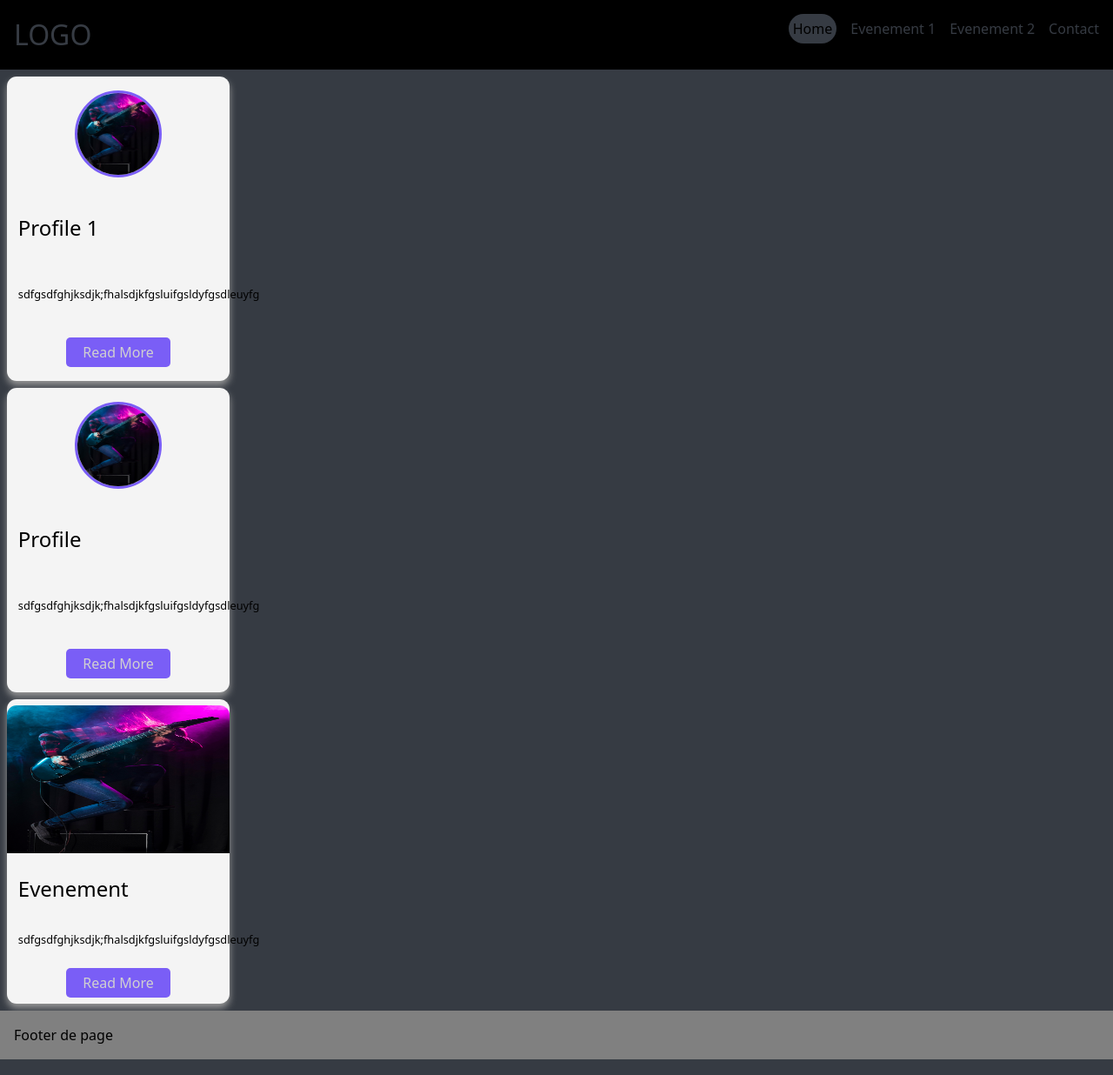
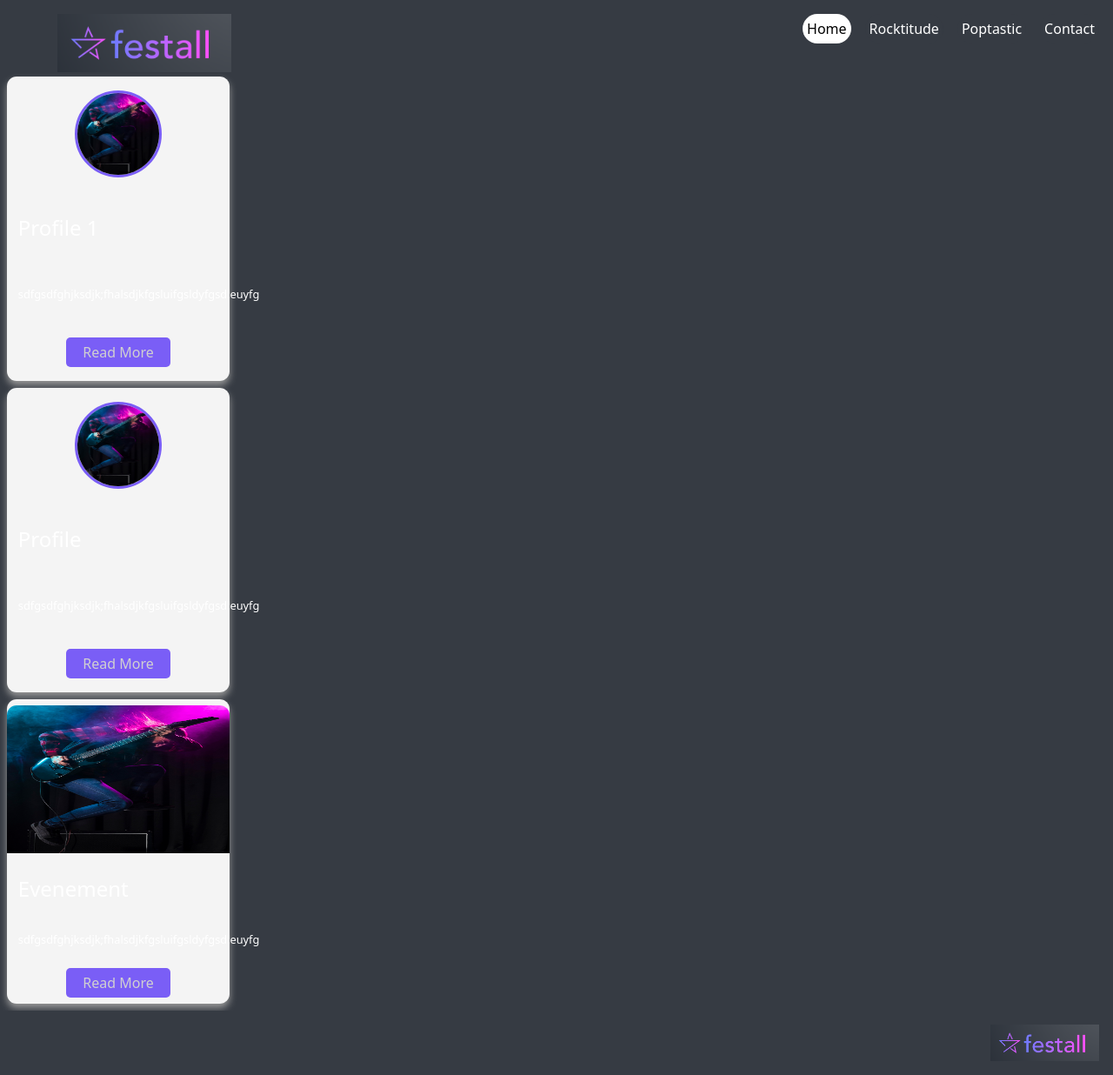
Before and after one commit to HaZy009/projetEvent, a Next.js app: page / in a window 1280 px wide. Shown: the whole page at 87% size. Built offline with nearby package versions, Linux system fonts and the light colour scheme.

Commit message:
Page event 1, 2 et header footer terminer

```diff
--- a/src/app/globals.css
+++ b/src/app/globals.css
@@ -3,9 +3,12 @@
 
 :root {
 	--bgColor: #363b43;
-	--textColor: black;
+	--textColor: white;
+  --textBgColor: #444951;
 	--autre: rgb(209, 208, 208);
 	--button: #7a5ef6;
+  --bandTextColor: #d730fb;
+  --buttonColor: #9270fc;
 }
 
 body {
--- a/src/components/footer/Footer.jsx
+++ b/src/components/footer/Footer.jsx
@@ -1,10 +1,11 @@
 import React from 'react'
+import Styles from "./footer.module.css";
 
 const Footer = () => {
   return (
-    <div
-    style={{padding:'1rem', backgroundColor:'GrayText'}}
-    >Footer de page</div>
+    <div className={Styles.footer}>
+      <img className={Styles.image} src="/festall-logo.PNG" alt="Festall Logo"/>
+    </div>
   )
 }
 
--- /dev/null
+++ b/src/components/footer/footer.module.css
@@ -0,0 +1,12 @@
+.footer {
+    display: flex; /* Establish flex container */
+    justify-content: space-between; /* Align children with space between */
+    align-items: center; /* Align children vertically in the center */
+    padding: 1rem;
+    background-color: var(--bgColor); /* Make sure --bgColor is defined somewhere in your CSS */
+  }
+
+  .image {
+    width: 125px; /* Set the width of your image */
+    margin-left: auto; /* Push the image to the right */
+  }
--- a/src/components/navbar/Navbar.jsx
+++ b/src/components/navbar/Navbar.jsx
@@ -6,8 +6,10 @@ const Navbar =() => {
 
     return(
         <div className={Styles.container}>
-         <div className={Styles.logo}>LOGO</div>
-        <Links />
+            <div className={Styles.logo}>
+                <img className={Styles.image} src="/festall-logo.PNG" alt="Festall Logo"/>
+            </div>
+            <Links />
         </div>
     )
 }
--- a/src/components/navbar/links/Links.jsx
+++ b/src/components/navbar/links/Links.jsx
@@ -10,11 +10,11 @@ const tab = [
         path: '/',
     },
     {
-        title :'Evenement 1',
+        title :'Rocktitude',
         path: '/event1',
     },
     {
-        title :'Evenement 2',
+        title :'Poptastic',
         path: '/event2',
     },
     {
@@ -43,7 +43,7 @@ const Links = () => {
       {
         tab.map((item, index) => (
         <Link
-        className={ pathname === item.path ? `${Styles.active}` : ''}
+        className={ pathname === item.path ? `${Styles.active}` : `${Styles.notActive}`}
         key={index} href={item.path}>{item.title}</Link>
         ))
       }
--- a/src/components/navbar/links/links.module.css
+++ b/src/components/navbar/links/links.module.css
@@ -6,7 +6,15 @@ gap: 1rem;
 }
 
 .active{
-    background-color: var(--bgColor);
+    background-color: white;
+    color: black;
+    padding: 5px;
+    display: flex;
+    align-items: center;
+    border-radius: 20px;
+}
+.notActive{
+  background-color: var(--bgColor);
     color: var(--textColor);
     padding: 5px;
     display: flex;
--- a/src/components/navbar/navbar.module.css
+++ b/src/components/navbar/navbar.module.css
@@ -1,12 +1,13 @@
 .container{
     padding: 1rem;
-    background-color: var(--textColor);
-    color: var(--bgColor);
+    background-color: var(--bgColor);
+    color: var(--textColor);
     display: flex;
     justify-content: space-between;
     height: 80px;
 }
 
 .logo{
-    font-size: 2rem;
+    width: 200px;
+    margin-left: 50px;
 }
--- a/src/components/templatePageEvent/templatePageEvent.module.css
+++ b/src/components/templatePageEvent/templatePageEvent.module.css
@@ -6,7 +6,7 @@
     "bandTitle title void"
     "bandList text image1"
     "button image2 image3";
-  gap: 5px;
+  gap: 10px;
   color: #fff;
   padding: 20px;
   max-width: auto;
@@ -15,13 +15,14 @@
 
 .title {
   grid-area: title;
-  font-size: 35px;
+  font-size: 45px;
   margin-bottom: 10px;
   display: flex;
   font-weight: bold;
   align-items: center;
   justify-content: center;
   text-align: center;
+  color: var(--buttonColor);
 }
 
 .text {
@@ -32,6 +33,9 @@
   align-items: center;
   justify-content: center;
   text-align: center;
+  background-color: var(--textBgColor);
+  border: none;
+  border-radius: 15px;
 }
 
 .bandTitle {
@@ -41,6 +45,7 @@
   align-items: center;
   justify-content: center;
   text-align: center;
+  color: var(--bandTextColor);
 }
 
 .bandList {
@@ -50,14 +55,15 @@
   align-items: center;
   justify-content: center;
   text-align: center;
+  color: var(--bandTextColor);
 }
 
 .button {
   grid-area: button;
   justify-self: center;
   padding: 10px 20px;
-  background-color: #6200ee;
-  color: #ffffff;
+  background-color: var(--buttonColor);
+  color: black;
   text-transform: uppercase;
   border: none;
   border-radius: 10px;
```
